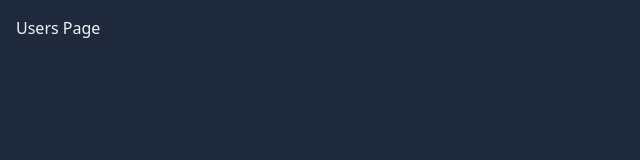
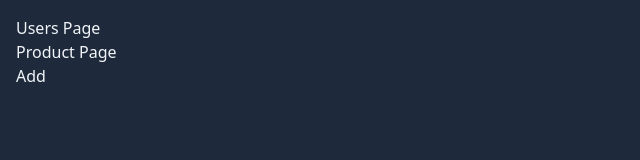
Before and after one commit to rumanstheddy/whats-next, a Next.js app: page /users in a window 1280 px wide. Shown: the top 160 px of the page, without its empty margins (0-640 px from the left). Built offline with nearby package versions, Linux system fonts and the light colour scheme.

Commit message:
created client component

```diff
--- /dev/null
+++ b/src/app/components/AddToCart.tsx
@@ -0,0 +1,6 @@
+"use client";
+const AddToCart = () => {
+  return <button onClick={() => console.log("clicked")}>Add</button>;
+};
+
+export default AddToCart;
--- /dev/null
+++ b/src/app/components/ProductCard.tsx
@@ -0,0 +1,12 @@
+import AddToCart from "./AddToCart";
+
+const ProductCard = () => {
+  return (
+    <div>
+      <p>Product Page</p>
+      <AddToCart />
+    </div>
+  );
+};
+
+export default ProductCard;
--- a/src/app/users/page.tsx
+++ b/src/app/users/page.tsx
@@ -1,7 +1,12 @@
-import React from "react";
+import ProductCard from "../components/ProductCard";
 
 const UsersPage = () => {
-  return <div>Users Page</div>;
+  return (
+    <div>
+      <p>Users Page</p>
+      <ProductCard />
+    </div>
+  );
 };
 
 export default UsersPage;
```
